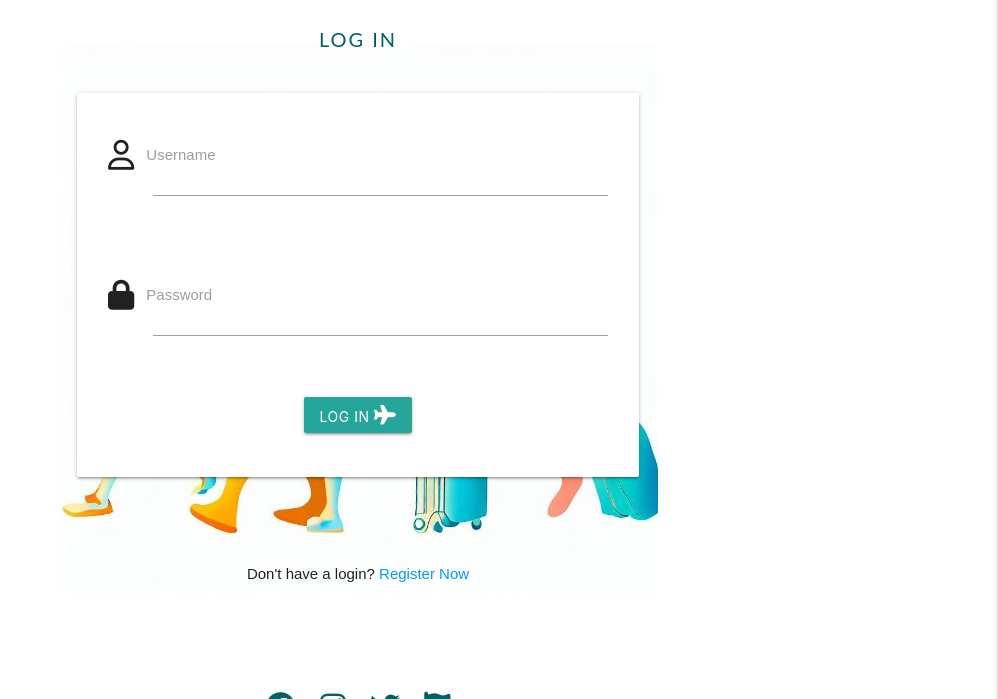
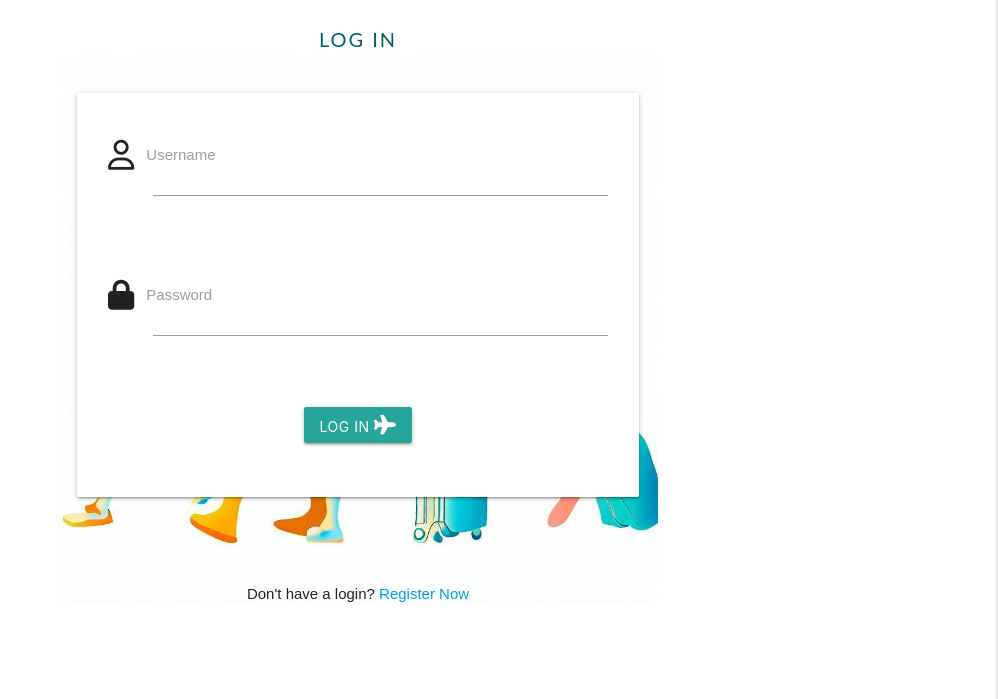
Before and after one commit to Killol14/Roaming-In-India, a Flask app: page /login in a window 1280 px wide. Shown: the part 65-764 px from the top of the page, without its empty margins (282-1280 px from the left). Run offline with Flask 3, Linux system fonts and the light colour scheme; some libraries are stand-ins or nearby versions.

Commit message:
commiting style for btn

```diff
--- a/static/css/style.css
+++ b/static/css/style.css
@@ -13,8 +13,6 @@ main {
 	background-repeat: no-repeat;
 	background-size: 600px;
 	background-position: center;
-
-
 
 }
 
@@ -149,12 +147,9 @@ a.btn-small.btn-hero {
 .pagination li.active {
 	background-color: #26c6da;
 }
- .col.s12 {
-    width: 100%;
-    margin-left: 0px;
-
+.btn {
+	margin: 10px;
 }
-
 
 /*----------footer----------*/
 .pagination li i {
```
